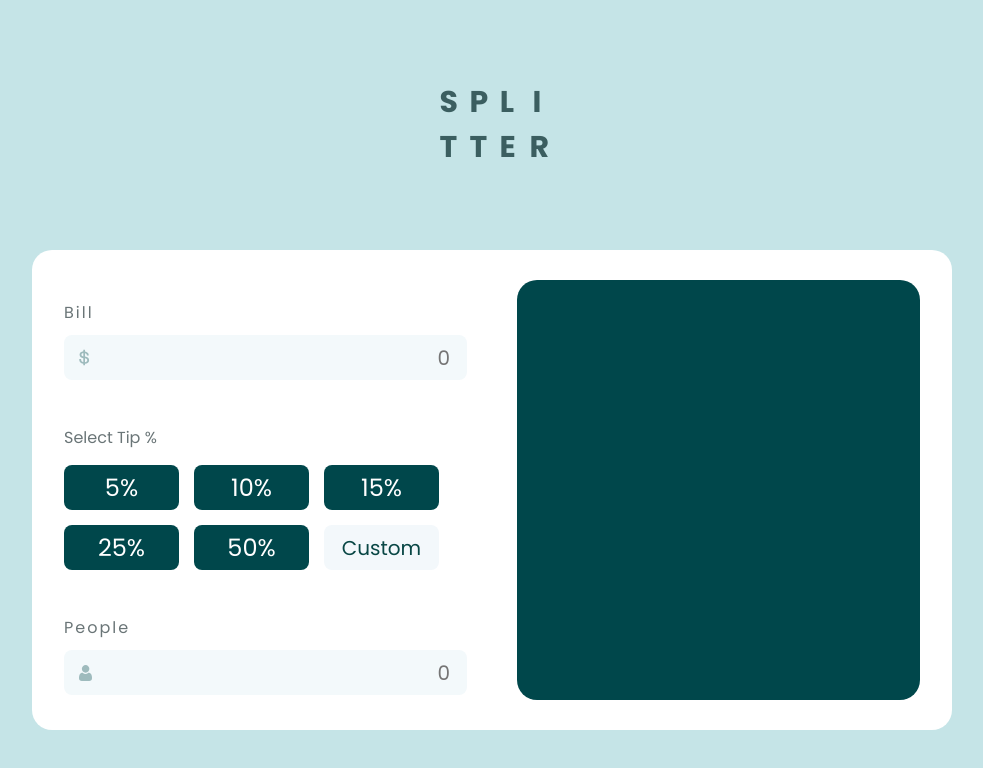
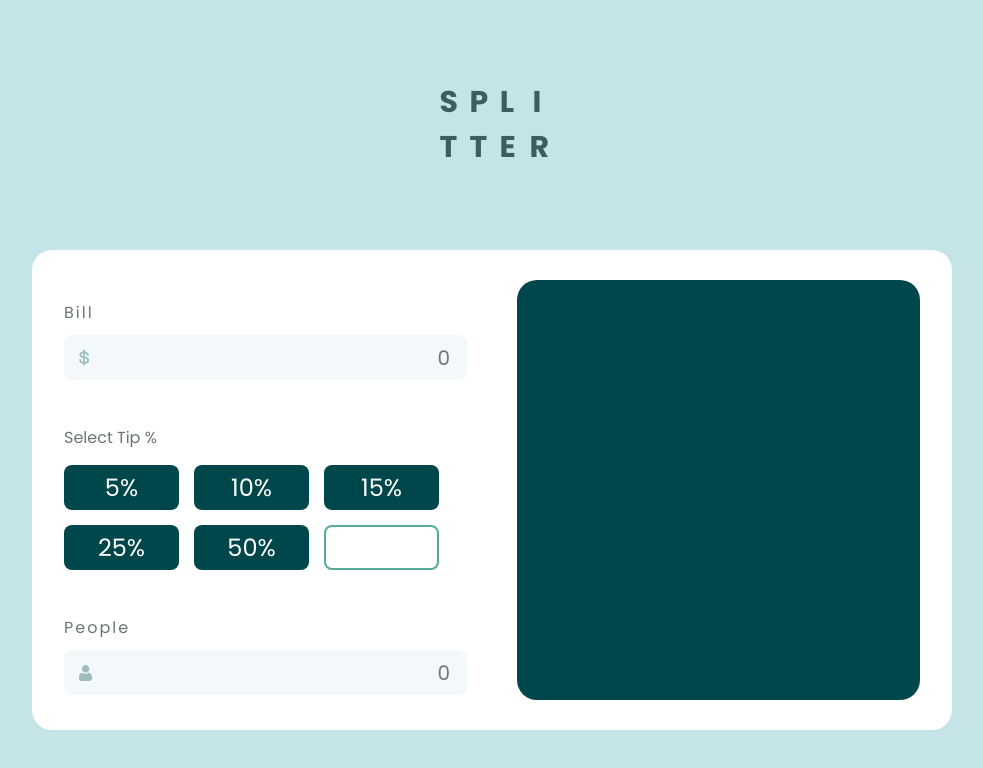
Before and after one commit to Brun0Silveir4/tip-calculator, a React (Vite) app: page / in a window 1280 px wide. Both pictures are taken after a click on the element "Custom". Shown: the top 768 px of the page, without its empty margins (148-1131 px from the left). Built offline with nearby package versions, Linux system fonts and the light colour scheme.

Commit message:
update: set custom input value

```diff
--- a/src/components/Btn-group/BtnGroup.jsx
+++ b/src/components/Btn-group/BtnGroup.jsx
@@ -1,19 +1,76 @@
 import "./BtnGroup.scss"
+import { useState, useRef } from "react"
 
-export default function BtnGroup(){
-    return(
+export default function BtnGroup({ defineTipValue }) {
+  const inputRef = useRef(null);
+
+  const [input, setInput] = useState(false);
+  const [customInput, setCustomInput] = useState("");
+
+  const noNegativeOrE = (e) => {
+    if (e.key === "-" || e.key.toLowerCase() === "e") {
+      e.preventDefault();
+    }
+  };
+
+  const handleChange = (e) => {
+    let val = e.target.value;
+    val = val.replace(/[^1-9.]/g, "");
+    setCustomInput(val);
+  };
+
+  const handleBlur = () => {
+    if(customInput){
+        defineTipValue(customInput)
+    }
+  };
+
+  const handleFocus = () => {
+    setTimeout(() => {
+      inputRef.current?.select();
+    }, 0);
+  };
+
+  const handleClick = (value) => {
+    defineTipValue(value);
+    setInput(false);
+    setCustomInput(""); // limpa o campo custom ao escolher botão fixo
+  };
+
+  const handleCustom = () => {
+    setInput(true);
+  };
+
+  return (
     <>
       <div className="tip-percentage__title">
         <p>Select Tip %</p>
       </div>
       <div className="tip-percentage__btn-group">
-            <div className="tip-percentage__btn tip-percentage__btn--fill">5%</div>
-            <div className="tip-percentage__btn tip-percentage__btn--fill">10%</div>
-            <div className="tip-percentage__btn tip-percentage__btn--fill">15%</div>
-            <div className="tip-percentage__btn tip-percentage__btn--fill">25%</div>
-            <div className="tip-percentage__btn tip-percentage__btn--fill">50%</div>
-            <div className="tip-percentage__btn tip-percentage__btn--custom">Custom</div>
+        <div className="tip-percentage__btn tip-percentage__btn--fill" onClick={() => handleClick(5)}>5%</div>
+        <div className="tip-percentage__btn tip-percentage__btn--fill" onClick={() => handleClick(10)}>10%</div>
+        <div className="tip-percentage__btn tip-percentage__btn--fill" onClick={() => handleClick(15)}>15%</div>
+        <div className="tip-percentage__btn tip-percentage__btn--fill" onClick={() => handleClick(25)}>25%</div>
+        <div className="tip-percentage__btn tip-percentage__btn--fill" onClick={() => handleClick(50)}>50%</div>
+
+        {input === false ? (
+          <div className="tip-percentage__btn tip-percentage__btn--custom" onClick={handleCustom}>Custom</div>
+        ) : (
+          <input
+            type="number"
+            ref={inputRef}
+            value={customInput}
+            className="tip-percentage__btn tip-percentage__btn--custom--input"
+            onChange={handleChange}
+            onKeyDown={noNegativeOrE}
+            onBlur={handleBlur}
+            onFocus={handleFocus}
+            onMouseUp={(e) => e.preventDefault()}
+            inputMode="decimal"
+            min={1}
+          />
+        )}
       </div>
     </>
-    )
+  );
 }
--- a/src/components/Btn-group/BtnGroup.scss
+++ b/src/components/Btn-group/BtnGroup.scss
@@ -34,6 +34,23 @@
           font-size: 20px;
           background-color: #f3f8fb;
           color: #094745;
+
+
+
+          &--input{
+            border: 2px solid #57a99e;
+            outline: none;
+            cursor: text;
+            text-align: end;
+            padding: 10px;
+            color: #094745;
+          }
+
+          &--input::-webkit-outer-spin-button,
+          &--input::-webkit-inner-spin-button {
+            -webkit-appearance: none;
+            margin: 0;
+          }
         }
       }
 }
--- a/src/components/MainCard/MainCard.jsx
+++ b/src/components/MainCard/MainCard.jsx
@@ -11,18 +11,19 @@ export default function MainCard() {
     people: "",
   });
 
+  const [tipValue, setTipValue] = useState()
+
   const handleChange = (campo, valor) => {
     setForm((prev) => ({ ...prev, [campo]: valor }));
   };
 
+  const defineTipValue = (value) => {
+    setTipValue(value)
+  }
+
   useEffect(() => {
-    const valor = parseFloat(form.value);
-    console.log(
-      `Conta de R$${valor}. Divido por ${form.people} vai ficar R$${
-        valor / form.people
-      } para cada um`
-    );
-  }, [form.people, form.value]);
+    console.log(`O valor da gorjeta escolhido foi de: ${tipValue}`)
+  }, [tipValue])
 
   return (
     <div className="card__container">
@@ -37,7 +38,7 @@ export default function MainCard() {
           />
         </div>
         <div className="card__select__tip-percentage">
-        <BtnGroup />
+        <BtnGroup defineTipValue={defineTipValue} />
         </div>
         <div className="card__select__bill__input">
         <Input
```
Lines whose indentation alone changed are shown as unchanged.
